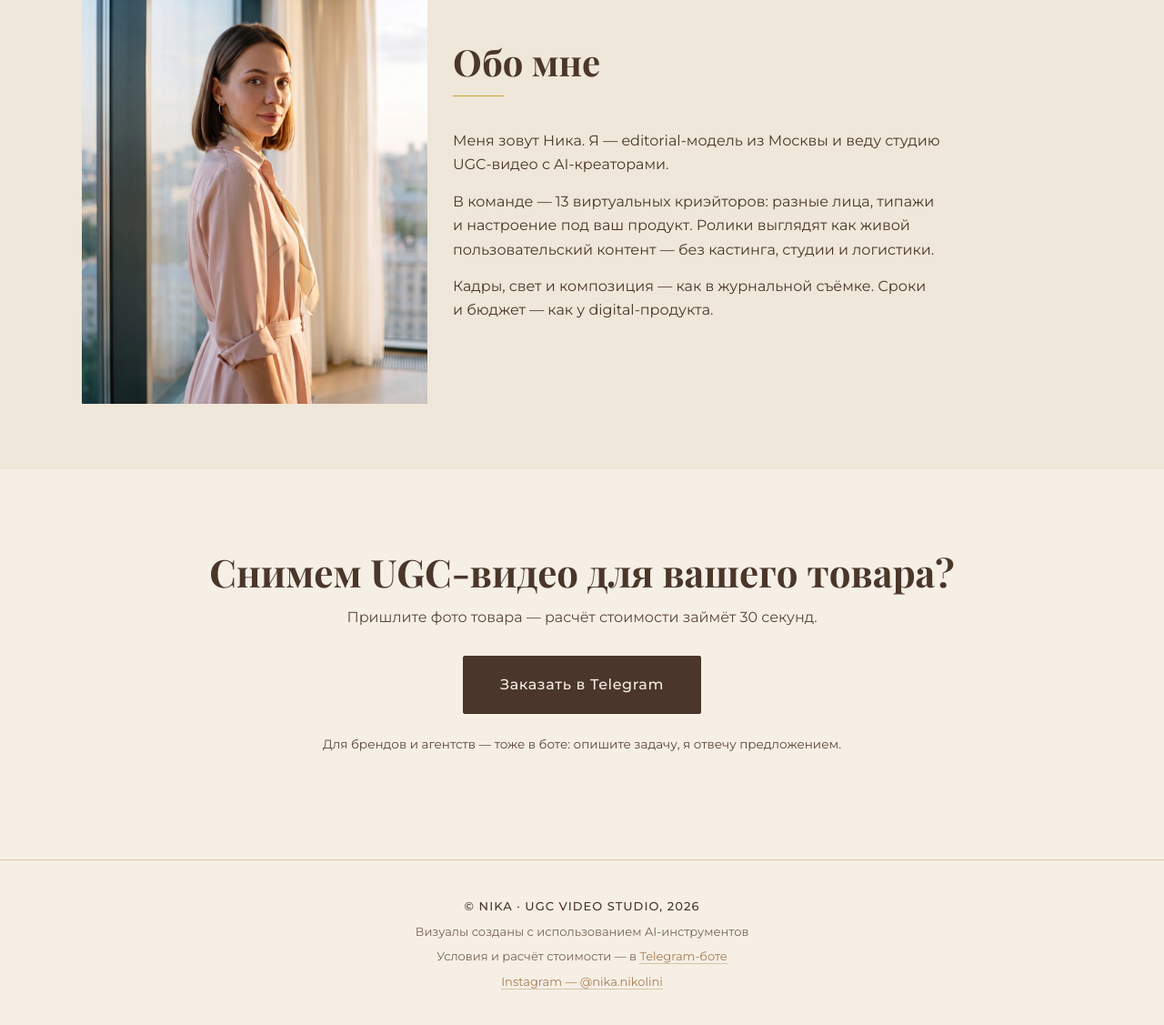
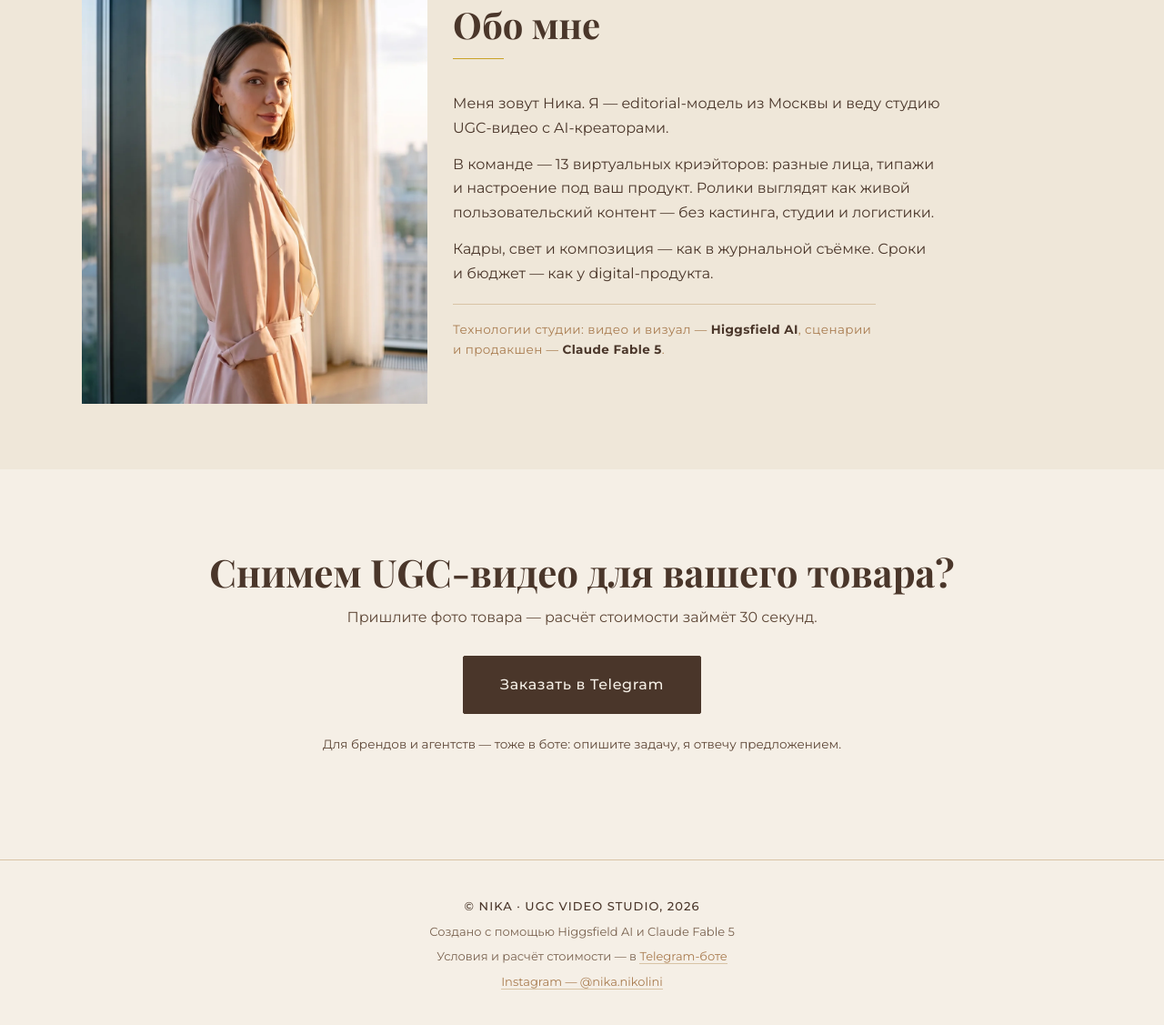
Before and after one commit to Nodirbekforex/nika-studio, a plain HTML site: page index.html in a window 1280 px wide. Shown: the part 4869-5996 px from the top of the page at 91% size. Drawn offline with Linux system fonts and the light colour scheme.

Commit message:
feat: texnologiya-stek ko'rsatildi — Higgsfield AI + Claude Fable 5 (about + footer)

```diff
--- a/index.html
+++ b/index.html
@@ -143,6 +143,7 @@
       <p>Меня зовут Ника. Я — editorial-модель из&nbsp;Москвы и&nbsp;веду студию UGC-видео с&nbsp;AI-креаторами.</p>
       <p>В&nbsp;команде — 13 виртуальных криэйторов: разные лица, типажи и&nbsp;настроение под ваш продукт. Ролики выглядят как живой пользовательский контент — без кастинга, студии и&nbsp;логистики.</p>
       <p>Кадры, свет и&nbsp;композиция — как в&nbsp;журнальной съёмке. Сроки и&nbsp;бюджет — как у&nbsp;digital-продукта.</p>
+      <p class="about-stack">Технологии студии: видео и&nbsp;визуал — <strong>Higgsfield&nbsp;AI</strong>, сценарии и&nbsp;продакшен — <strong>Claude&nbsp;Fable&nbsp;5</strong>.</p>
     </div>
   </div>
 </section>
@@ -159,7 +160,7 @@
 
 <footer class="footer">
   <p class="footer-brand">© NIKA · UGC VIDEO STUDIO, 2026</p>
-  <p>Визуалы созданы с&nbsp;использованием AI-инструментов</p>
+  <p>Создано с&nbsp;помощью Higgsfield&nbsp;AI и&nbsp;Claude&nbsp;Fable&nbsp;5</p>
   <p>Условия и&nbsp;расчёт стоимости — в&nbsp;<a href="https://t.me/MotionStudio23Bot?start=site" rel="noopener">Telegram-боте</a></p>
   <p><a href="https://instagram.com/nika.nikolini" target="_blank" rel="noopener">Instagram — @nika.nikolini</a></p>
 </footer>
--- a/style.css
+++ b/style.css
@@ -296,6 +296,15 @@ h1, h2, h3 { font-family: var(--serif); font-weight: 700; line-height: 1.2; }
 .about-photo img { width: 100%; height: 100%; object-fit: cover; opacity: 0; transition: opacity .5s ease; }
 .about-photo img[src] { opacity: 1; }
 .about-text p { margin-bottom: 14px; max-width: 52ch; }
+.about-stack {
+  margin-top: 20px;
+  padding-top: 16px;
+  border-top: 1px solid var(--beige);
+  font-size: 13.5px;
+  letter-spacing: .03em;
+  color: var(--camel);
+}
+.about-stack strong { color: var(--espresso); font-weight: 600; }
 
 /* ───────── CTA ───────── */
 .cta-block { text-align: center; padding-top: 88px; padding-bottom: 88px; }
```
